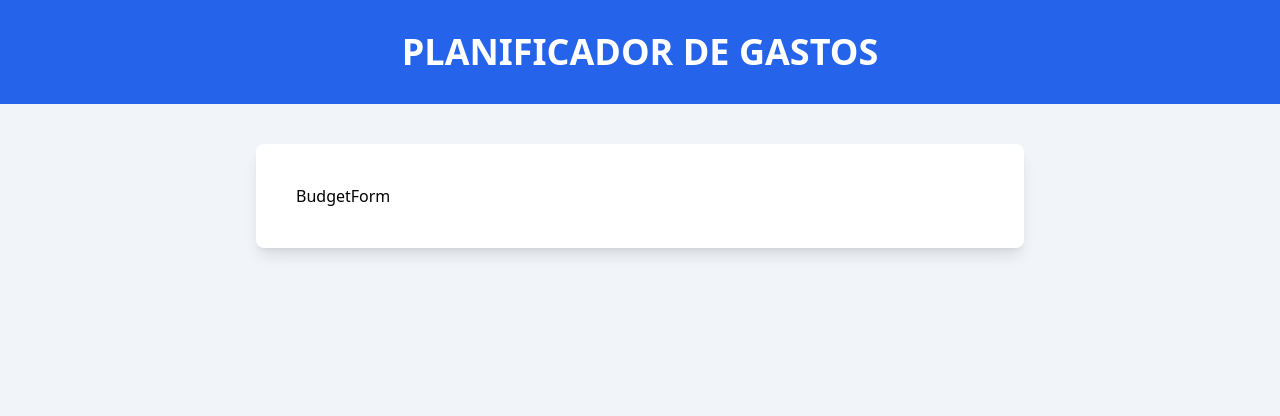
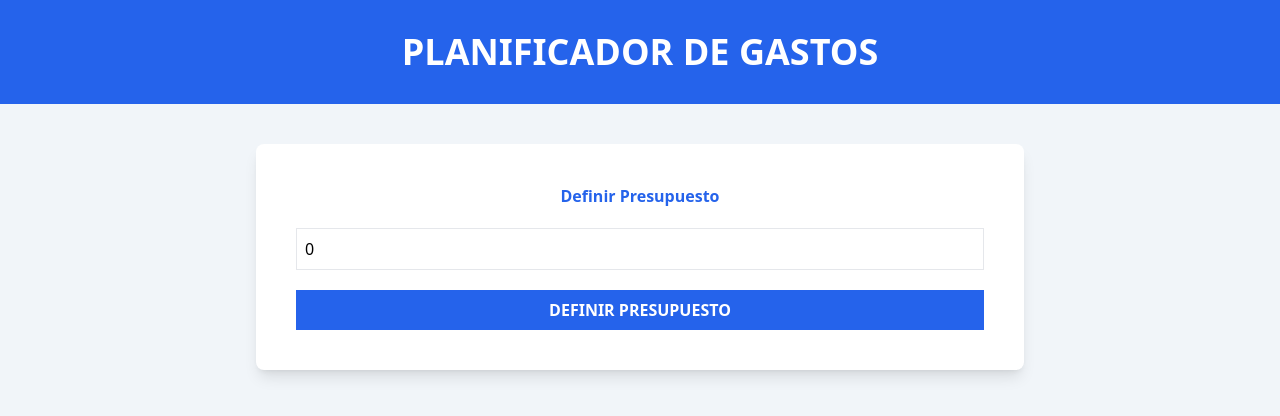
Before and after one commit to javiercodesx/control-de-gastos-contextapi, a React (Vite) app: page / in a window 1280 px wide. Shown: the top 416 px of the page. Built offline with nearby package versions, Linux system fonts and the light colour scheme.

Commit message:
add BudgetForm

```diff
--- a/src/components/BudgetForm.tsx
+++ b/src/components/BudgetForm.tsx
@@ -1,6 +1,36 @@
+import { useState } from "react"
+
 
 export default function BudgetForm() {
-  return (
-    <form>BudgetForm</form>
-  )
+
+    const [budget, setBudget] = useState(0)
+
+    const handleChange = (e: React.ChangeEvent<HTMLInputElement>) => {
+      setBudget(+e.target.value)
+    }
+
+    return (
+      <form className="space-y-5">
+          <div className="flex flex-col space-y-5">
+            <label htmlFor="budget" className="text-blue-600 font-bold text-center">
+              Definir Presupuesto
+            </label>
+            <input
+              id="budget"
+              type="number"
+              className="bg-white border border-gray-200 p-2"
+              placeholder="Define tu prespuesto"
+              name="budget"
+              value={budget}
+              onChange={handleChange}
+            />
+          </div>
+
+          <input
+            type="submit"
+            value="Definir Presupuesto"
+            className="bg-blue-600 hover:bg-blue-700 cursor-pointer w-full p-2 text-white font-bold uppercase"
+          />
+      </form>
+    )
 }
```
